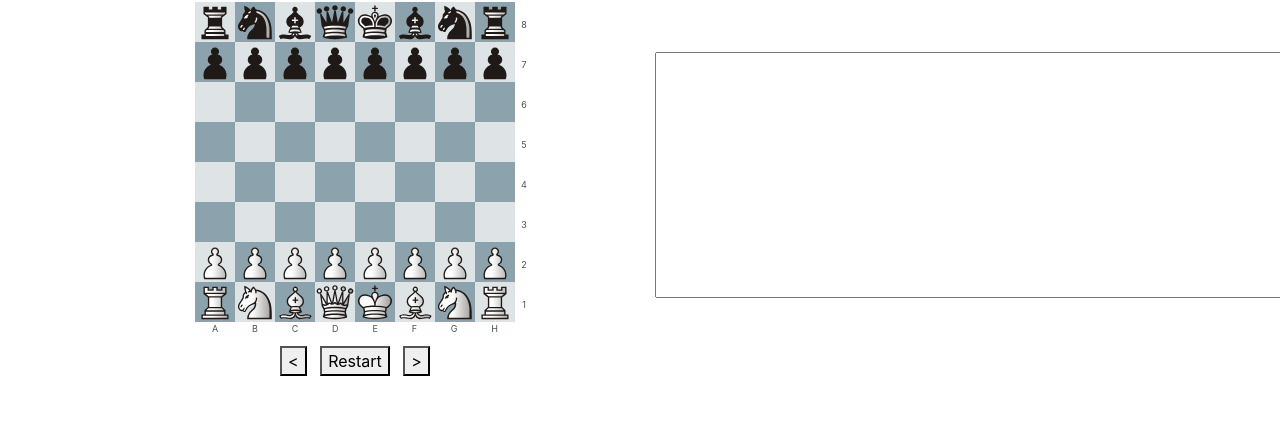
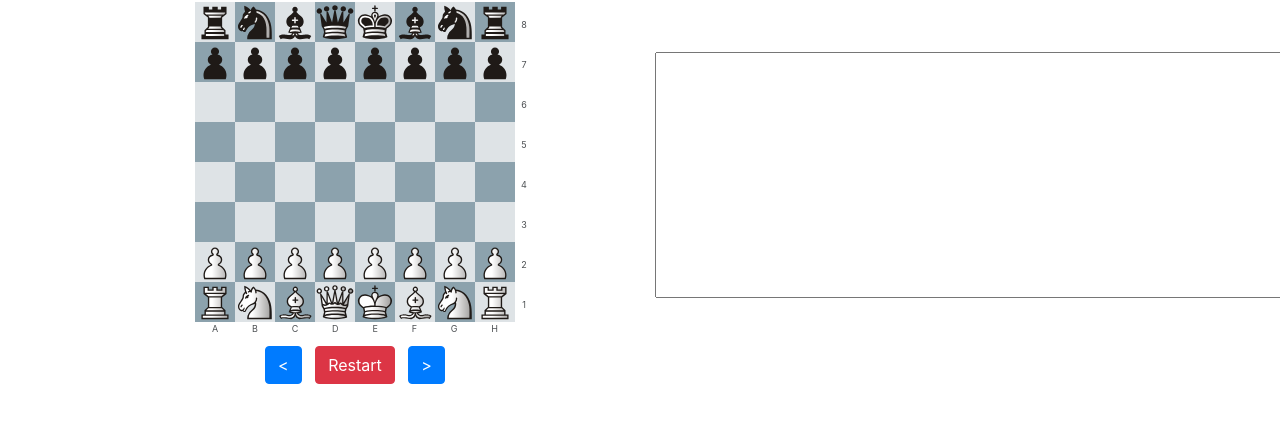
Before and after one commit to erral/game-enter, a website: page index.html in a window 1280 px wide. Shown: the part 54-476 px from the top of the page. Drawn offline with Linux system fonts and the light colour scheme.

Commit message:
add bootstrap classes

```diff
--- a/index.html
+++ b/index.html
@@ -19,11 +19,11 @@
           </div>
           <br />
           <div id="buttons">
-            <button id="back">&lt;</button>
+            <button id="back" class="btn btn-primary">&lt;</button>
             &nbsp;
-            <button id="restart">Restart</button>
+            <button id="restart" class="btn btn-danger">Restart</button>
             &nbsp;
-            <button id="next">&gt;</button>
+            <button id="next" class="btn btn-primary">&gt;</button>
           </div>
 
         </section>
```
